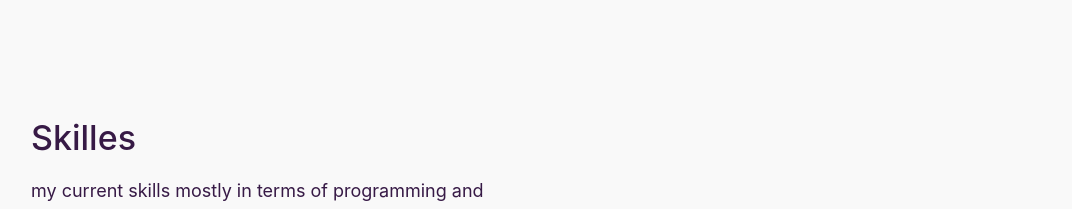
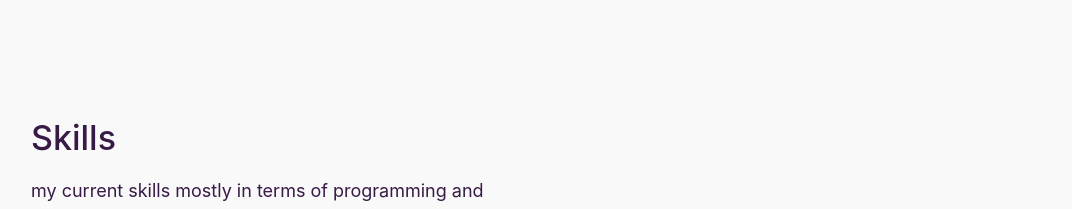
Before and after one commit to Ayman98-art/portofolie, a React (Vite) app: page / in a window 1280 px wide. Shown: the part 1206-1415 px from the top of the page, without its empty margins (48-1120 px from the left). Built offline with nearby package versions, Linux system fonts and the light colour scheme.

Commit message:
updataWord

```diff
--- a/src/components/CollectionSkilles/ItemSkilles.jsx
+++ b/src/components/CollectionSkilles/ItemSkilles.jsx
@@ -7,7 +7,7 @@ return (
     <>
         <div className='ItemSkilles'>
             <h2>
-                Skilles
+                Skills
             </h2>
             <article>
                 <p>
```
